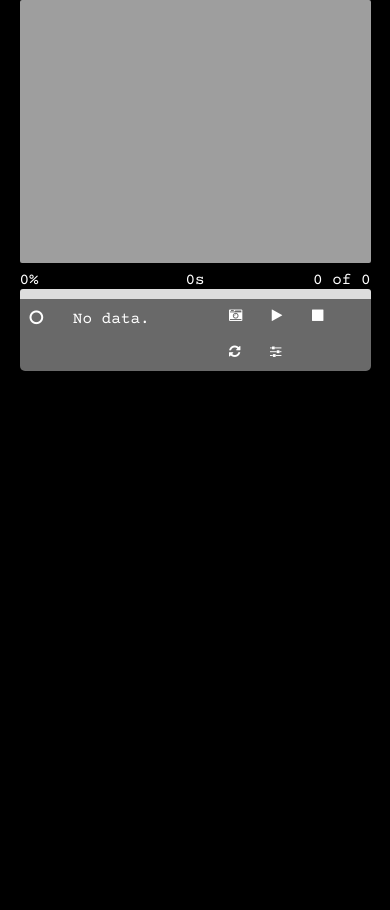
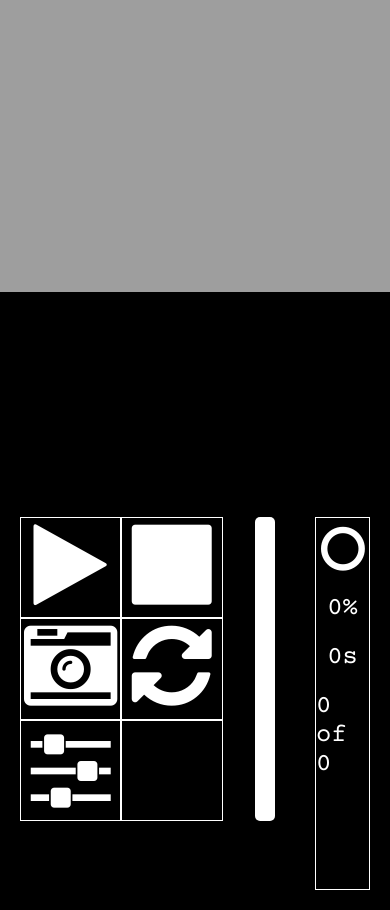
Before and after one commit to jsnguyen/nbt, a plain HTML site: page public/index.html in a window 390 px wide. Before the commit the page ends 844 px from the top, so only its background shows below. Drawn offline with Linux system fonts and the light colour scheme.

Commit message:
updated to be more mobile oriented

```diff
--- a/public/index.html
+++ b/public/index.html
@@ -14,40 +14,71 @@
     <meta http-equiv="Content-Type" content="text/html; charset=UTF-8" />
   </head>
 
-  <canvas id="canvas"> </canvas>
   <script src="nbt.js"></script>
 
-  <div class="progressIndicators">
-    <div id='progressPercentage' class="progressIndicatorPercentage">0%</div>
-    <div id='progressInterval' class="progressIndicatorTime">0s</div>
-    <div id='progressIndex' class="progressIndicatorNumber">0 of 0</div>
+  <body>
+  <div class="content">
+  <div class="canvasContainer">
+    <canvas id="canvas"> </canvas>
+  </div>
+  <div class="contentFiller">
+  </div>
+  <div id="cameraSettings" class="barMenu">
+    <div class="barMenuContent">
+
+      <div class="barMenuInput">
+
+        <div class="barMenuButtonRow">
+          <div class="barMenuButton">
+            <button id="startButton" onclick="startTimelapse()"><i id="startButtonIcon" class="fa fa-play"></i></button>
+          </div>
+          <div class="barMenuButton">
+            <button id="stopButton" onclick="stopTimelapse()"><i id="stopButtonIcon" class="fa fa-stop"></i></button>
+          </div>
+        </div>
+
+        <div class="barMenuButtonRow">
+          <div class="barMenuButton">
+            <button id="latestButton" onclick="getLatestImage()"><i id="latestButtonIcon" class="fa fa-camera-retro"></i></button>
+          </div>
+          <div class="barMenuButton">
+            <button id="resetButton" onclick="resetTimelapse()"><i id="resetButtonIcon" class="fa fa-refresh"></i></button>
+          </div>
+        </div>
+
+        <div class="barMenuButtonRow">
+          <div class="barMenuButton">
+            <button id="timelapseSettingsButton">
+              <i class="fa fa-sliders"></i>
+            </button>
+          </div>
+          <div class="barMenuButton">
+            <button>
+            </button>
+          </div>
+        </div>
+
       </div>
 
       <div class="progressBarBackground">
         <div id="progressBar" class="progressBar"></div>
       </div>
 
-  <div id="cameraSettings" class="barMenuRow">
-
-
       <div class="cameraParameters">
-      <div class="cameraConnectedDot"> <i id="cameraConnectedDotIcon" class="fa fa-circle-o"></i> </div>
-      <div id="focalLength" class="cameraSetting">No data.</div>
+        <div class="cameraSetting">
+          <i id="cameraConnectedDotIcon" class="fa faSmall fa-circle-o"></i>
+        </div>
+        <div id='progressPercentage' class="cameraSetting">0%</div>
+        <div id='progressInterval' class="cameraSetting">0s</div>
+        <div id='progressIndex' class="cameraSetting">0 of 0</div>
+        <div id="focalLength" class="cameraSetting"></div>
         <div id="focalRatio" class="cameraSetting"></div>
         <div id="ISO" class="cameraSetting"></div>
         <div id="shutterSpeed" class="cameraSetting"></div>
         <div id="running" class="cameraSetting"></div>
       </div>
 
-
-    <div class="barMenuButtons">
-      <button id="latestButton" class="barMenuButton" onclick="getLatestJPG()"><i id="latestButtonIcon" class="fa fa-camera-retro"></i></button>
-      <button id="startButton" onclick="startTimelapse()" class="barMenuButton"><i id="startButtonIcon" class="fa fa-play"></i></button>
-      <button id="stopButton" onclick="stopTimelapse()" class="barMenuButton"><i id="stopButtonIcon" class="fa fa-stop"></i></button>
-      <button id="resetButton" class="barMenuButton" onclick="resetTimelapse()"><i id="resetButtonIcon" class="fa fa-refresh"></i></button>
-      <button id="timelapseSettingsButton" class="barMenuButton"><i class="fa fa-sliders"></i></button>
-    <div>
-
+    </div>
   </div>
 
 
@@ -56,21 +87,27 @@
 
     <div class="timelapseSettingsModalContent">
 
-      <div class="timelapseSettingsModalHeader">
-        <span class="timelapseSettingsCloseButton">&times;</span>
-        <div class="timelapseModalHeaderTitle">Settings</div>
+      <div class="timelapseSettingsModalBody">
+        <div id="timelapseSettings" class="timelapseSettingsRow">
+
+          <div id="timelapseTime" class="timelapseSetting">
+            <input id="timelapseTimeInput" class="timelapseSettingsInput" placeholder="timelapse time" type="number" min=0>
+            </input>
           </div>
 
-      <div class="timelapseSettingsModalBody">
-        <div id="timelapseSettings" class="timelapseSettingsRow">
-          <div id="timelapseTime" class="timelapseSetting"><input id="timelapseTimeInput" class="timelapseSettingsInput" placeholder="timelapse time" type="number" min=0></input></div>
-          <div id="clipLength" class="timelapseSetting"><input id="clipLengthInput" class="timelapseSettingsInput" placeholder="clip length" type="number" min=0></input></div>
+          <div id="clipLength" class="timelapseSetting">
+            <input id="clipLengthInput" class="timelapseSettingsInput" placeholder="clip length" type="number" min=0>
+            </input>
+          </div>
+
           <div id="framesPerSecond" class="timelapseSetting"></div>
+
         </div>
       </div>
 
     </div>
 
   </div>
+  </body>
 
 </html>
--- a/public/nbt.js
+++ b/public/nbt.js
@@ -59,7 +59,7 @@ function updateProgress(messageJSON) {
   }
 
   let width = percentage*100
-  elem.style.width = (isFinite(width) ? String(width) : '0') + '%'
+  elem.style.height = (isFinite(width) ? String(width) : '0') + '%'
 
 }
 
@@ -111,23 +111,22 @@ function main() {
 
     var timelapseSettingsModal = document.getElementById("timelapseSettingsModal");
     var timelapseSettingsButton = document.getElementById("timelapseSettingsButton");
-    var timelapseSettingsCloseButton = document.getElementsByClassName("timelapseSettingsCloseButton")[0];
 
     timelapseSettingsButton.onclick = function() {
       timelapseSettingsModal.style.display = "block";
     }
 
-    timelapseSettingsCloseButton.onclick = function() {
+
+  var windowOnClick = function(event) {
+    if (event.target == timelapseSettingsModal) {
       timelapseSettingsModal.style.display = "none";
       submitTimelapseSettings()
     }
+  }
 
-    window.onclick = function(event) {
-      if (event.target == timelapseSettingsModal) {
-        timelapseSettingsModal.style.display = "none";
-        submitTimelapseSettings()
-      }
-    }
+	window.addEventListener("click", windowOnClick)
+	window.addEventListener("touchend", windowOnClick)
+
   })
 }
 main()
@@ -164,10 +163,10 @@ ws.onmessage = function incoming(message) {
   }
 
   else if(messageJSON['type'] == 'cameraParameters'){
-    document.getElementById("focalLength").innerHTML = messageJSON['payload']['Focal Length']+'mm';
-    document.getElementById("focalRatio").innerHTML = messageJSON['payload']['F-Number'];
-    document.getElementById("ISO").innerHTML = 'ISO '+ messageJSON['payload']['ISO Speed'];
-    document.getElementById("shutterSpeed").innerHTML = messageJSON['payload']['Shutter Speed 2']+'s';
+    document.getElementById("focalLength").innerHTML = String(messageJSON['payload']['Focal Length'])+'mm';
+    document.getElementById("focalRatio").innerHTML = String(messageJSON['payload']['F-Number']);
+    document.getElementById("ISO").innerHTML = 'ISO '+ String(messageJSON['payload']['ISO Speed']);
+    document.getElementById("shutterSpeed").innerHTML = String(messageJSON['payload']['Shutter Speed 2'])+'s';
   }
 
   else if(messageJSON['type'] == 'progress'){
--- a/public/styles.css
+++ b/public/styles.css
@@ -10,52 +10,40 @@
   font-family: "Courier Prime";
 }
 
-body {
-  margin: 0px;
-  border: 0;
+html {
+  height: 100%;
   background-color: #000000;
   color: #FFFFFF;
 }
 
-canvas {
-  padding: 0;
-  margin-top: auto;
-  margin-bottom: 2%;
-  margin-left: auto;
-  margin-right: auto;
-  display: block;
-  border-radius: 2px;
+body {
+  margin: 0;
+  border: 0;
+  min-height: 100%;
 }
 
-/**********************/
-/* Progress Indicator */
-/**********************/
-
-.progressIndicators{
-  margin-top: 2%;
-  margin-bottom: auto;
-  margin-left: auto;
-  margin-right: auto;
-  display: table;
-  width: 90%;
+canvas {
+  display: inline;
+  width: 100%;
+  max-width: 1000px;
+  max-height: 45vh;
 }
 
-.progressIndicatorPercentage {
-  float: left;
-  text-align: left;
-  width: calc(100%/3);
+.content {
+  display: flex;
+  flex-direction: column;
+  justify-content: center;
+  align-items: center;
+  min-height: 100%;
 }
 
-.progressIndicatorTime{
-  float: left;
-  text-align: center;
-  width: calc(100%/3);
+.canvasContainer {
+  width: 100%;
+  text-align:center;
 }
 
-.progressIndicatorNumber {
-  float: left;
-  text-align: right;
-  width: calc(100%/3);
+.contentFiller{
+  height: 200px;
 }
 
 /****************/
@@ -63,66 +51,97 @@ canvas {
 /****************/
 
 .progressBarBackground {
-  margin: auto;
-  width: 90%;
-  background-color: #ddd;
-  border-top-left-radius: 3px;
-  border-top-right-radius: 3px;
+  height: 36vh;
+  width: 20px;
+  background-color: white;
+  border-radius: 5px;
+  margin: 20px;
 }
 
 .progressBar{
-  width: 0%;
-  height: 10px;
-  background-color: #008000;
+  width: 20px;
+  height: 0%;
+  background-color: white;
   color: white;
-  border-top-left-radius: 3px;
-  border-top-right-radius: 3px;
+  border-radius: 5px;
+  margin: 20px;
 }
 
 /************/
 /* Bar Menu */
 /************/
 
-.barMenuRow{
-  display: flex;
-  justify-content: space-between;
-  margin: 0 auto;
-  width: 90%;
-  background-color: #696969;
-  border-bottom-left-radius: 5px;
-  border-bottom-right-radius: 5px;
+.barMenu{
+  width: 100%;
+  max-width: 1000px;
 }
 
-.cameraConnectedDot{
-  display: inline-block;
-  background-color: rgb(0,0,0,0);
-  color: white;
-  padding: 10px;
+.barMenuContent {
+  display: flex;
+  flex-direction: row;
+  height: 100%;
 }
 
 .cameraParameters{
+  display: flex;
+  flex-direction: column;
+  justify-content: center;
+  align-items: center;
+  margin: 20px;
+  width: 100%;
+  border: solid 1px white;
 }
 
-
 .cameraSetting {
-  display: inline-block;
-  margin: 0 auto;
-  padding: 10px;
+  flex: 1;
+  margin: 10px auto;
+  font-size:1.6em;
 }
 
-.barMenuButtons{
+.barMenuInput{
+  display: flex;
+  flex-direction: column;
+  margin: 20px;
+  width: 50%;
 }
 
 .barMenuButton{
-  border: none; /* this seems to be problematic in alignment */
-  background-color: rgb(0,0,0,0);
+  width: 12vh;
+  height: 12vh;
+}
+
+.barMenuButton button{
+  border: solid 1px white;
   color: white;
-  padding: 10px;
+  background-color: transparent;
+  margin: 0 auto;
+  text-align:center;
   cursor: pointer;
+  width: 100%;
+  height: 100%;
+}
+
+.barMenuButtonRow{
+  display: flex;
+  flex-direction: row;
+  margin: 0 auto;
 }
 
 .barMenuButton:hover {
   background-color: #D3D3D3;
+}
+
+.progressIndicator {
+  margin: 5px;
+}
+
+.fa {
+  margin: 10px auto;
+  transform: scale(7,7);
+}
+
+.faSmall {
+  transform: scale(2,2);
 }
 
 /*********/
@@ -141,101 +160,38 @@ canvas {
   overflow: auto; /* Enable scroll if needed */
   background-color: rgb(0,0,0); /* Fallback color */
   background-color: rgba(0,0,0,0.4); /* Black w/ opacity */
-  -webkit-animation-name: fadeIn; /* Fade in the background */
-  -webkit-animation-duration: 0.4s;
-  animation-name: fadeIn;
-  animation-duration: 0.4s
 }
 
 .timelapseSettingsModalContent{
+	position: absolute;
+	top: 50%;
+	left: 50%;
+	transform: translate(-50%, -50%);
   margin: auto;
-  position: fixed;
-  left: 50%;
-  transform: translateX(-50%);
   bottom: 0;
   background-color: #696969;
-  width: 90%;
-  -webkit-animation-name: slideIn;
-  -webkit-animation-duration: 0.4s;
-  animation-name: slideIn;
-  animation-duration: 0.4s
-}
-
-.timelapseSettingsModalHeader {
-  margin: auto;
-  padding: 2px 16px;
-  background-color: #708090;
-  color: white;
-}
-
-.timelapseSettingsCloseButton {
-  color: white;
-  float: right;
-  font-size: 28px;
-  font-weight: bold;
-}
-
-.timelapseModalHeaderTitle {
-  margin: 1%;
-  color: #FFFFFF;
-}
-
-.timelapseSettingsModalBody {
-  margin: 0 auto;
-  padding: 2px 16px;
-  color: black;
-}
-
-.timelapseSettingsCloseButton:hover,
-.timelapseSettingsCloseButton:focus {
-  color: #000;
-  text-decoration: none;
-  cursor: pointer;
-}
-
-@-webkit-keyframes slideIn {
-  from {bottom: -300px; opacity: 0}
-  to {bottom: 0; opacity: 1}
-}
-
-@keyframes slideIn {
-  from {bottom: -300px; opacity: 0}
-  to {bottom: 0; opacity: 1}
-}
-
-@-webkit-keyframes fadeIn {
-  from {opacity: 0}
-  to {opacity: 1}
-}
-
-@keyframes fadeIn {
-  from {opacity: 0}
-  to {opacity: 1}
+  width: 50%;
+  height: 25%;
 }
 
 .timelapseSettingsRow {
-  display: block;
-  margin: 0 auto;
-  width: 90%;
   color: white;
   background-color: #696969;
+  text-align: center;
 }
 
 .timelapseSetting {
-  display: inline-block;
+  width: 100%
   margin: 0 auto;
   padding: 10px;
 }
 
 .timelapseSettingsInput {
-  width: 100px;
+  width: 90%;
   padding: 10px;
   text-align: center;
-  background:#f8f8f8;
+  background: #f8f8f8;
   border:1px solid rgba(0, 0, 0, 0.075);
   color:#727272 !important;
-  font-size:12px;
-  -webkit-transition: all 0.4s;
-  -moz-transition: all 0.4s;
-  transition: all 0.4s;
+  font-size:0.8em;
 }
```
Lines whose indentation alone changed are shown as unchanged.
